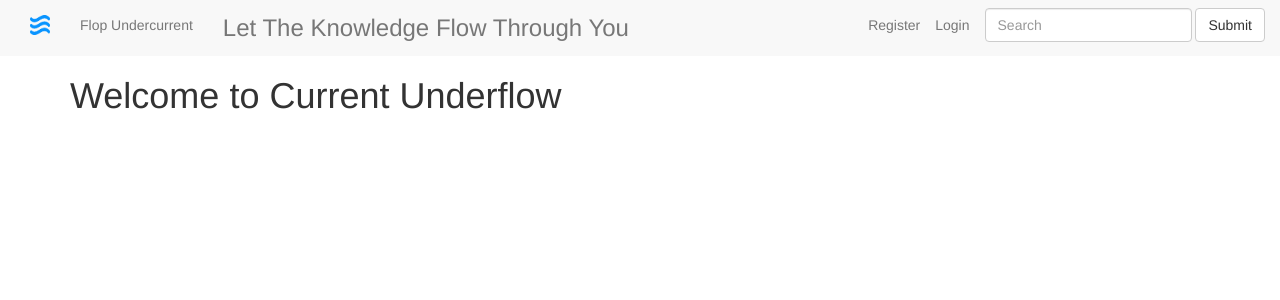
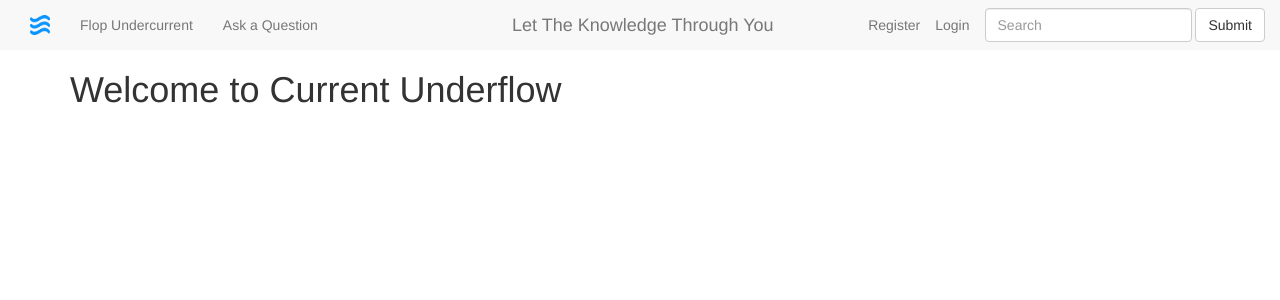
Before and after one commit to sateigen/question-box, a Django app: page / in a window 1280 px wide. Shown: the top 300 px of the page. Run offline with Django 3.2, Linux system fonts and the light colour scheme; some libraries are stand-ins or nearby versions.

Commit message:
add question feature

```diff
--- a/flop/static/css/style.css
+++ b/flop/static/css/style.css
@@ -1,3 +1,10 @@
 #bye {
   text-align: center;
 }
+
+.brand {
+    position: absolute;
+    left: 50%;
+    margin-left: -143px !important;  /* 50% of your logo width */
+    display: block;
+}
--- a/flop/static/js/app.js
+++ b/flop/static/js/app.js
@@ -28,11 +28,28 @@ $.ajaxSetup({
     }
 });
 
+// questionID is breaking "Add a Question" on the homepage... will fix - Shannon
 var $questionID = $('.question')[0].id
 var $answerAnchor = $('#answer_anchor')
 var $addAnswer = $('#add_answer')
 var $activeUser = $("#userName")[0].value
 var $finalAnswer = $("#final_answer")
+var $newQuestion = $('#new_question')
+var $saveQuestion = $('#saveQuestion')
+
+
+$saveQuestion.click(function(){
+  console.log("YES")
+  var $title = $("#questionTitle")[0].value
+  var $desc = $("#questionDescription")[0].value
+  $.ajax({url:'/api/question/',
+          method:'POST',
+          data: {'title': $title, 'description': $desc, 'score': 0, 'user': $activeUser},
+          success: function(){
+            console.log("WOW")
+            $('#myModal').hide()
+          }});
+})
 
 function displayAnswers(answers, anchor) {
   answers.forEach(function(answer) {
--- a/flop/templates/flop/base.html
+++ b/flop/templates/flop/base.html
@@ -11,9 +11,12 @@
   <body>
     <nav class="navigation navbar-default navbar-fixed" id="flop_navbar">
       <div class="container-fluid">
+        <div class="navbar-header">
+          <a class="navbar-brand brand" href="/">Let The Knowledge Through You</a>
+        </div>
         <img src="{% static 'images/water_icon.png' %}" class="navbar-text pull-xs-left" style="width: 20px;height: 20px"></img>
         <a class="navbar-text navbar-left" id="logo" href="/">Flop Undercurrent</a>
-        <h3 class="navbar-text">Let The Knowledge Flow Through You</h3>
+        <a class="navbar-text navbar-left" id=new_question href="#" data-toggle="modal" data-target="#myModal">Ask a Question</a>
         <form class="navbar-form navbar-right">
         <div class="form-group">
           <input type="text" class="form-control" placeholder="Search">
@@ -28,6 +31,32 @@
       {% endif %}
       </div> <!-- container fluid -->
     </nav>
+    <div class="modal fade" id="myModal" tabindex="-1" role="dialog" aria-labelledby="myModalLabel">
+      <div class="modal-dialog" role="document">
+        <div class="modal-content">
+          <div class="modal-header">
+            <button type="button" class="close" data-dismiss="modal" aria-label="Close"><span aria-hidden="true">&times;</span></button>
+            <h4 class="modal-title" id="myModalLabel">Ask a question!</h4>
+          </div>
+          <div class="modal-body">
+            <form>
+              {% csrf_token %}
+              <div class="form-group">
+                <label for="questionTitle" class="control-label">Question Title:</label>
+                <input type="text" class="form-control" id="questionTitle" name="questionTitle">
+                <label for="questionDescription" class="control-label">Description:</label>
+                <textarea class="form-control" id="questionDescription" name="questionDescription" rows="5"></textarea>
+                <input type="hidden" class="form-contol" id="userName" name="userName" value="{{ user.id }}">
+              </div>
+            </form>
+          </div>
+          <div class="modal-footer">
+            <button type="button" class="btn btn-default" data-dismiss="modal">Close</button>
+            <button type="button" class="btn btn-primary" id="saveQuestion" data-dismiss="modal">Save changes</button>
+          </div>
+        </div>
+      </div>
+    </div>
     {% block body %}
     {% endblock %}
     <script src="https://ajax.googleapis.com/ajax/libs/jquery/3.1.0/jquery.min.js"></script>
```
